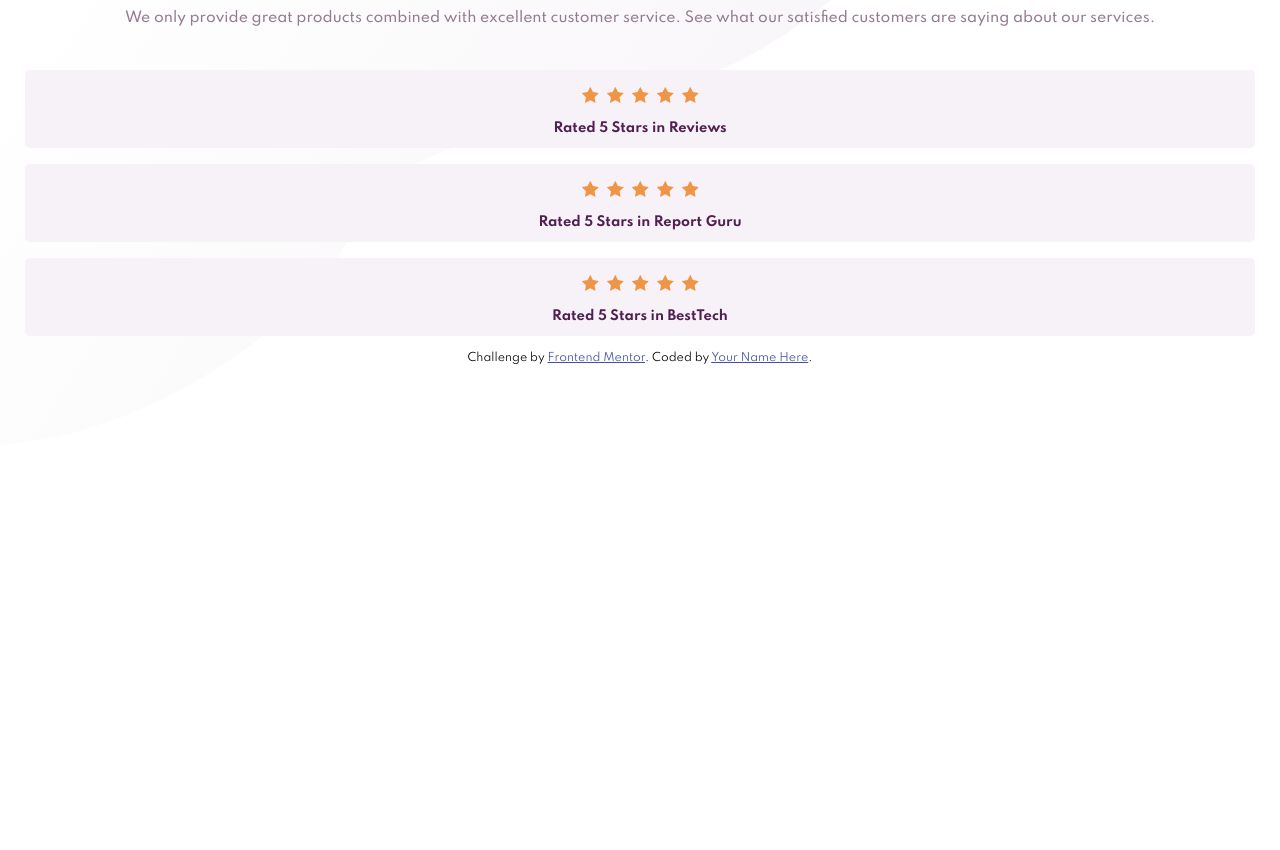
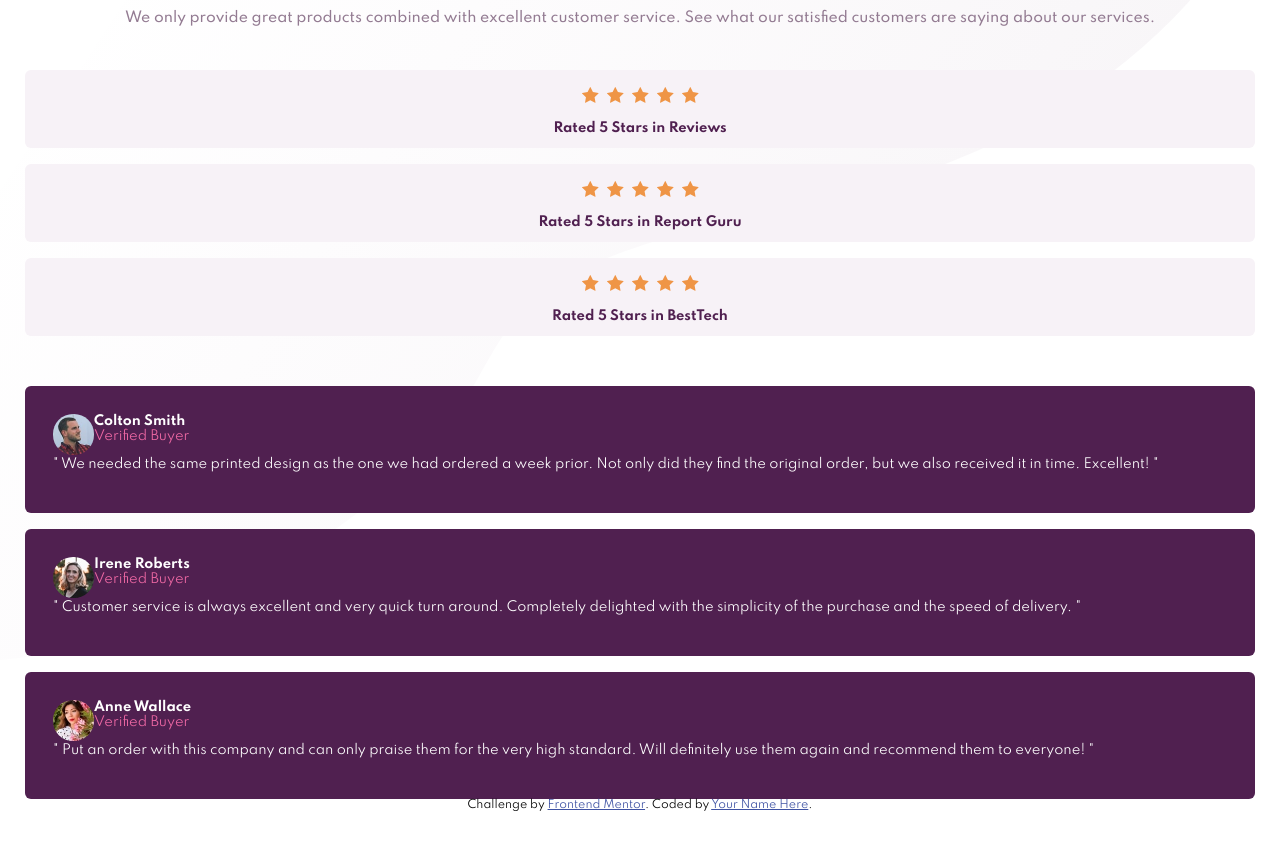
Before and after one commit to gawedzki/social-proof-section, a plain HTML site: page index.html in a window 1280 px wide. Shown: the part 134-984 px from the top of the page. Before the commit the page ends 800 px from the top, so only its background shows below. Drawn offline with Linux system fonts and the light colour scheme.

Commit message:
Add comment section

```diff
--- a/css/styles.css
+++ b/css/styles.css
@@ -4,6 +4,9 @@ body {
   background-image: url(../images/bg-pattern-top-mobile.svg);
   background-repeat: no-repeat;
   background-size: contain;
+}
+#mainSection {
+  margin-bottom: 50px;
 }
 h1 {
   margin: 0 40px 30px 40px;
@@ -22,9 +25,12 @@ h1 {
 }
 .rating {
   height: 78px;
+  border-radius: 6px;
   margin-bottom: 16px;
-  border-radius: 5px;
   background-color: hsl(300, 24%, 96%);
+}
+.rating:last-child {
+  margin-bottom: 0;
 }
 .stars {
   width: 125px;
@@ -44,6 +50,32 @@ h1 {
   text-align: center;
   clear: both;
 }
+#commentSection {
+  margin-bottom: 0;
+}
+.comment {
+  padding: 28px;
+  border-radius: 6px;
+  margin-bottom: 16px;
+  background-color: hsl(300, 43%, 22%);
+  font-size: 13px;
+  color: hsl(0, 0%, 100%);
+}
+.comment:last-child {
+  margin-bottom: 0;
+}
+.comment > img {
+  width: 41px;
+  height: 41px;
+  border-radius: 20px;
+  float: left;
+}
+#name {
+  font-weight: 700;
+}
+#status {
+  color: hsl(333, 80%, 67%);
+}
 
 .attribution {
   font-size: 11px;
--- a/index.html
+++ b/index.html
@@ -17,6 +17,7 @@
   </head>
 
   <body>
+    <div id='mainSection'>
       <div>
         <h1>10,000+ of our users love our products.</h1>
         <div id="intro">We only provide great products combined with excellent customer service.
@@ -54,22 +55,31 @@
           <p>Rated 5 Stars in BestTech</p>
         </div>
       </div>
-
-    <!-- Colton Smith
-    Verified Buyer
-    "We needed the same printed design as the one we had ordered a week prior.
+    </div>
+    <div id="commentSection">
+      <div class="comment">
+        <img src="images/image-colton.jpg">
+        <div id="name">Colton Smith</div>
+        <div id="status">Verified Buyer</div>
+        <p>" We needed the same printed design as the one we had ordered a week prior.
           Not only did they find the original order, but we also received it in time.
-    Excellent!"
-
-    Irene Roberts
-    Verified Buyer
-    "Customer service is always excellent and very quick turn around. Completely
-    delighted with the simplicity of the purchase and the speed of delivery."
-
-    Anne Wallace
-    Verified Buyer
-    "Put an order with this company and can only praise them for the very high
-    standard. Will definitely use them again and recommend them to everyone!" -->
+          Excellent! "</p>
+      </div>
+      <div class="comment">
+        <img src="images/image-irene.jpg">
+        <div id="name">Irene Roberts</div>
+        <div id="status">Verified Buyer</div>
+        <p>" Customer service is always excellent and very quick turn around. Completely
+          delighted with the simplicity of the purchase and the speed of delivery. "</p>
+      </div>
+      <div class="comment">
+        <img src="images/image-anne.jpg">
+        <div id="name">Anne Wallace</div>
+        <div id="status">Verified Buyer</div>
+        <p>" Put an order with this company and can only praise them for the very high
+          standard. Will definitely use them again and recommend them to everyone! "</p>
+      </div>
+    </div>
 
     <div class="attribution">
       Challenge by
```
Lines whose indentation alone changed are shown as unchanged.
